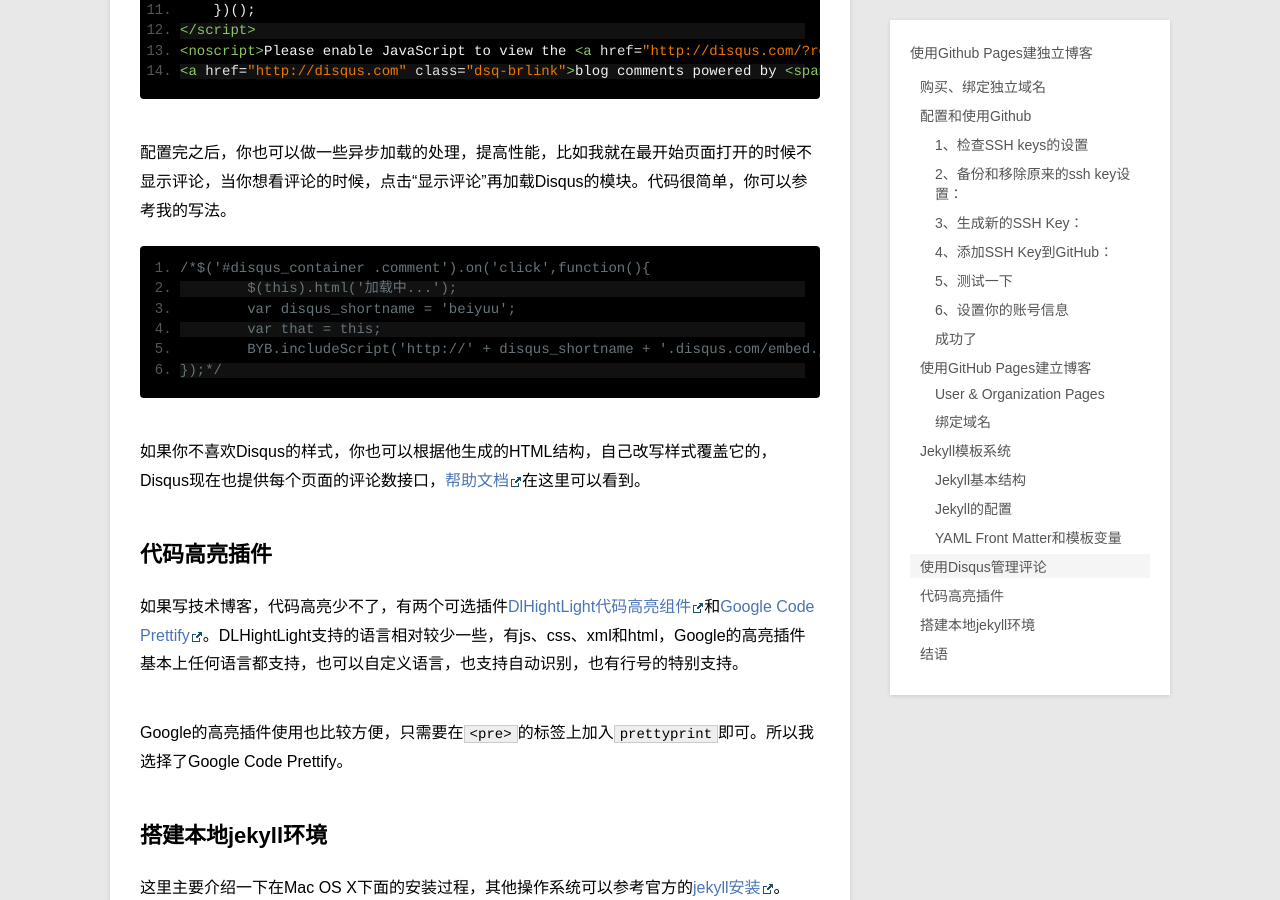
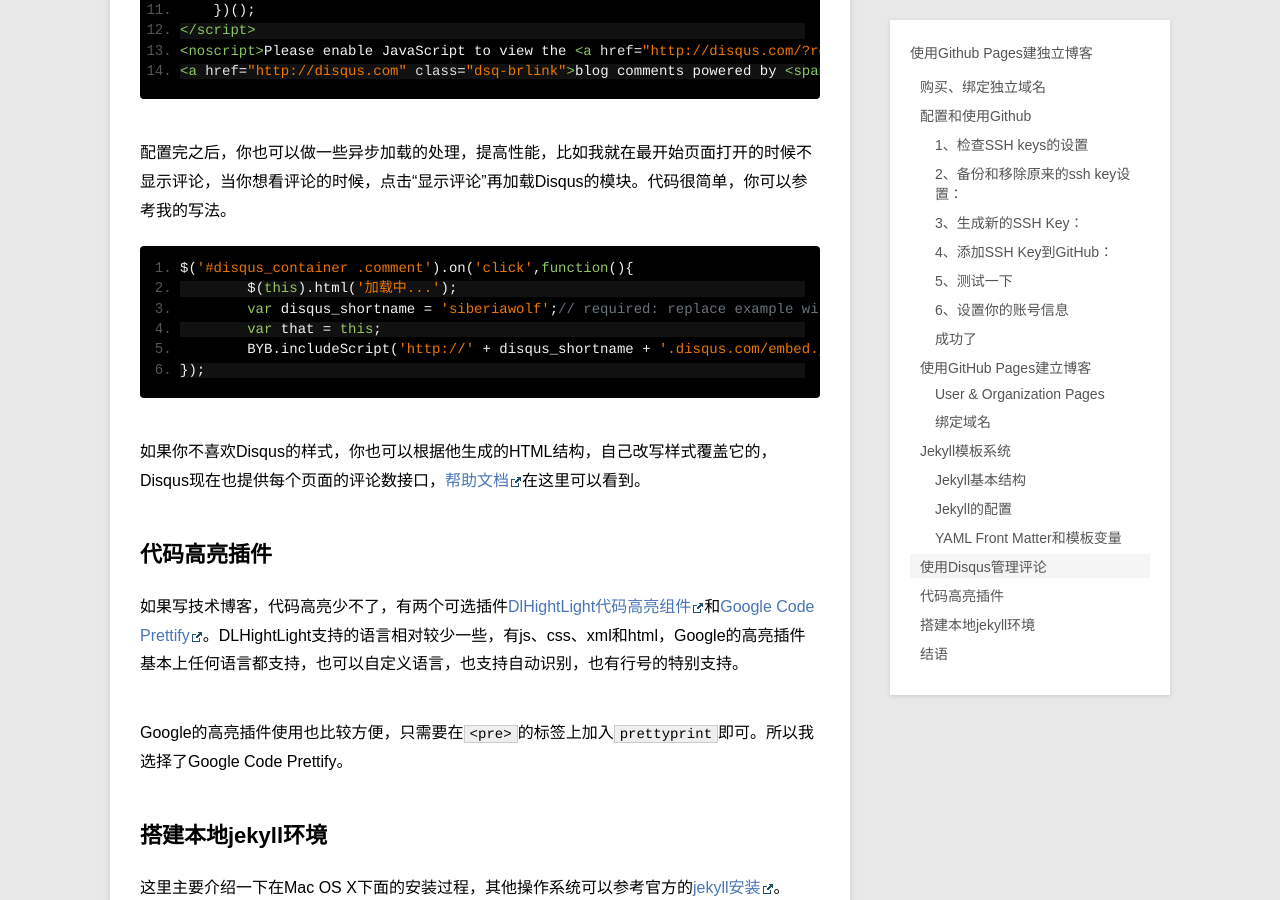
Before and after one commit to siberiawolf/siberiawolf.github.io, a Jekyll site: the page built from _posts/blog/2012-02-22-github-pages.md, in a window 1280 px wide and 900 px high, scrolled down 12575 px. Built offline with Jekyll 4.4.1, drawn with Linux system fonts in a browser that asks for light colours; Markdown is read by kramdown in place of the engine named in the settings; comment, search, counter and statistics services are not loaded; part of the change alters nothing that is shown.

Commit message:
添加我自己的disqus代码，测试动态加载评论

```diff
--- a/_layouts/post.html
+++ b/_layouts/post.html
@@ -22,35 +22,38 @@ layout: default
         <div id="disqus_container">
             <div style="margin-bottom:20px" class="right">
                 <script type="text/javascript" charset="utf-8">
+                // beiyuu.com code..
                 // (function(){
-                //   var _w = 86 , _h = 16;
-                //   var param = {
-                //     url:location.href,
-                //     type:'6',
-                //     count:'', /**是否显示分享数，1显示(可选)*/
-                //     appkey:'', /**您申请的应用appkey,显示分享来源(可选)*/
-                //     title:'', /**分享的文字内容(可选，默认为所在页面的title)*/
-                //     pic:'', /**分享图片的路径(可选)*/
-                //     ralateUid:'1855270953', /**关联用户的UID，分享微博会@该用户(可选)*/
-                //     language:'zh_cn', *设置语言，zh_cn|zh_tw(可选)
-                //     rnd:new Date().valueOf()
-                //   }
-                //   var temp = [];
-                //   for( var p in param ){
-                //     temp.push(p + '=' + encodeURIComponent( param[p] || '' ) )
-                //   }
-                //   document.write('<iframe allowTransparency="true" frameborder="0" scrolling="no" src="http://hits.sinajs.cn/A1/weiboshare.html?' + temp.join('&') + '" width="'+ _w+'" height="'+_h+'"></iframe>')
+                  // var _w = 86 , _h = 16;
+                  // var param = {
+                    // url:location.href,
+                    // type:'6',
+                    // count:'', /**是否显示分享数，1显示(可选)*/
+                    // appkey:'', /**您申请的应用appkey,显示分享来源(可选)*/
+                    // title:'', /**分享的文字内容(可选，默认为所在页面的title)*/
+                    // pic:'', /**分享图片的路径(可选)*/
+                    // ralateUid:'1855270953', /**关联用户的UID，分享微博会@该用户(可选)*/
+                    // language:'zh_cn', /**设置语言，zh_cn|zh_tw(可选)*/
+                    // rnd:new Date().valueOf()
+                  // }
+                  // var temp = [];
+                  // for( var p in param ){
+                    // temp.push(p + '=' + encodeURIComponent( param[p] || '' ) )
+                  // }
+                  // 这块是添加分享微博的代码
+                  // document.write('<iframe allowTransparency="true" frameborder="0" scrolling="no" src="http://hits.sinajs.cn/A1/weiboshare.html?' + temp.join('&') + '" width="'+ _w+'" height="'+_h+'"></iframe>')
                 // })()
 
+                // 下面是添加disqus提示添加的代码
                 /* * * CONFIGURATION VARIABLES: EDIT BEFORE PASTING INTO YOUR WEBPAGE * * */
-                var disqus_shortname = 'siberiawolf'; // required: replace example with your forum shortname
+                // var disqus_shortname = 'siberiawolf'; // required: replace example with your forum shortname
 
                 /* * * DON'T EDIT BELOW THIS LINE * * */
-                (function() {
-                    var dsq = document.createElement('script'); dsq.type = 'text/javascript'; dsq.async = true;
-                    dsq.src = '//' + disqus_shortname + '.disqus.com/embed.js';
-                    (document.getElementsByTagName('head')[0] || document.getElementsByTagName('body')[0]).appendChild(dsq);
-                })();
+                // (function() {
+                //     var dsq = document.createElement('script'); dsq.type = 'text/javascript'; dsq.async = true;
+                //     dsq.src = '//' + disqus_shortname + '.disqus.com/embed.js';
+                //     (document.getElementsByTagName('head')[0] || document.getElementsByTagName('body')[0]).appendChild(dsq);
+                // })();
                 </script>
             </div>
             <a href="#" class="comment" onclick="return false;">点击查看评论</a>
--- a/_posts/blog/2012-02-22-github-pages.md
+++ b/_posts/blog/2012-02-22-github-pages.md
@@ -281,12 +281,12 @@ Jekyll的配置写在_config.yml文件中，可配置项有很多，我们不去
 
 配置完之后，你也可以做一些异步加载的处理，提高性能，比如我就在最开始页面打开的时候不显示评论，当你想看评论的时候，点击“显示评论”再加载Disqus的模块。代码很简单，你可以参考我的写法。
 
-    /*$('#disqus_container .comment').on('click',function(){
+    $('#disqus_container .comment').on('click',function(){
             $(this).html('加载中...');
-            var disqus_shortname = 'beiyuu';
+            var disqus_shortname = 'siberiawolf';// required: replace example with your forum shortname
             var that = this;
             BYB.includeScript('http://' + disqus_shortname + '.disqus.com/embed.js',function(){$(that).remove()}); //这是一个加载js的函数
-    });*/
+    });
 
 如果你不喜欢Disqus的样式，你也可以根据他生成的HTML结构，自己改写样式覆盖它的，Disqus现在也提供每个页面的评论数接口，[帮助文档][12]在这里可以看到。
 
--- a/js/post.js
+++ b/js/post.js
@@ -23,16 +23,12 @@ $(document).ready(function(){
 
     $('pre').addClass('prettyprint linenums'); //添加Google code Hight需要的class
 
-    //***********************
-    //**评论的代码也删掉哦***
-    // window.disqus_shortname = 'beiyuu'; // required: replace example with your forum shortname
-    // $('#disqus_container .comment').on('click',function(){
-    //     $(this).html('加载中...');
-    //     var that = this;
-    //     $.getScript('http://' + disqus_shortname + '.disqus.com/embed.js',function(){$(that).remove()});
-    // });
-    //**评论的代码也删掉哦***
-    //***********************
+    window.disqus_shortname = 'siberiawolf'; // required: replace example with your forum shortname
+    $('#disqus_container .comment').on('click',function(){
+        $(this).html('加载中...');
+        var that = this;
+        $.getScript('http://' + disqus_shortname + '.disqus.com/embed.js',function(){$(that).remove()});
+    });
 
     $('.entry a').each(function(index,element){
         var href = $(this).attr('href');
```
